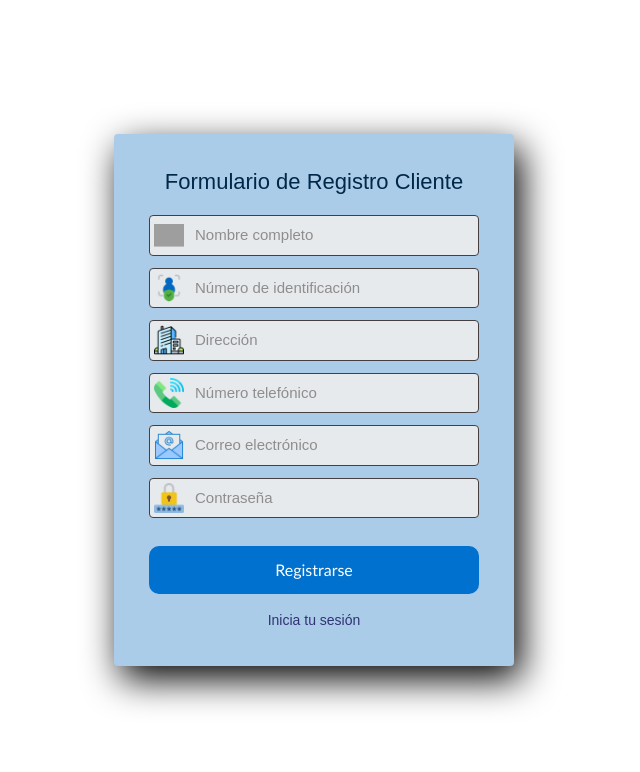
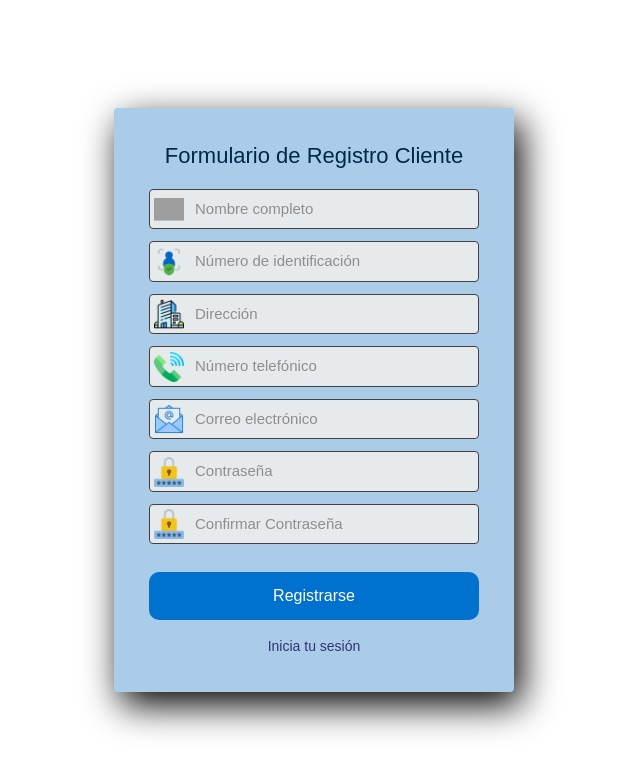
Before and after one commit to ALEJABM0817/TG, a React (Vite) app: page /PersonaNatural in a window 1280 px wide. Shown: the top 772 px of the page, without its empty margins (326-966 px from the left). Built offline with nearby package versions, Linux system fonts and the light colour scheme; grey boxes are pictures that could not be loaded.

Commit message:
enviar datos al backend de registrar usuarios

```diff
--- a/package.json
+++ b/package.json
@@ -10,6 +10,8 @@
     "preview": "vite preview"
   },
   "dependencies": {
+    "axios": "^1.7.2",
+    "formik": "^2.4.6",
     "react": "^18.2.0",
     "react-dom": "^18.2.0",
     "react-router-dom": "^6.21.2",
--- /dev/null
+++ b/src/api/usuarios.api.js
@@ -0,0 +1,4 @@
+import axios from "axios";
+
+export const createUsuario = async (usuario) =>
+    await axios.post("http://localhost:4000/user", usuario);
--- a/src/auth/pages/PersonaNatural.jsx
+++ b/src/auth/pages/PersonaNatural.jsx
@@ -1,51 +1,147 @@
-import Usuario from "../../assets/images/icons/datos-del-usuario.png"
-import Facial from "../../assets/images/icons/id-facial.png"
-import Ubicacion from "../../assets/images/icons/edificio-de-oficinas.png"
-import Phone from "../../assets/images/icons/phone.png"
-import Email from "../../assets/images/icons/email.png"
-import Candado from "../../assets/images/icons/candado.png"
-import { Link } from "react-router-dom"
+import Usuario from "../../assets/images/icons/datos-del-usuario.png";
+import Facial from "../../assets/images/icons/id-facial.png";
+import Ubicacion from "../../assets/images/icons/edificio-de-oficinas.png";
+import Phone from "../../assets/images/icons/phone.png";
+import Email from "../../assets/images/icons/email.png";
+import Candado from "../../assets/images/icons/candado.png";
+import { Link } from "react-router-dom";
+import { Form, Formik } from "formik";
+import { createUsuario } from "../../api/usuarios.api";
 export const PersonaNatural = () => {
   return (
     <div className="form-register-container">
       <section className="form-Register">
         <h4>Formulario de Registro Cliente</h4>
+        <Formik
+          initialValues={{
+            nombre: "",
+            cedula: "",
+            direccion: "",
+            telefono: "",
+            email: "",
+            password: "",
+            password2: ""
+          }}
 
+          onSubmit={async (values) => {
+            const {password, password2} = values;
+            const isEmpty = Object.values(values).some(x => (x === ''));
+
+            if (isEmpty) {
+                return console.log("todos los campos son obligatorios")
+            }
+
+            if (password !== password2) {
+                return console.log("las constraseñas no coinciden")
+            }
+
+            try {
+                const response = await createUsuario(values);
+                console.log(response)
+            } catch (error) {
+                console.log(error)
+            }
+          }}
+        >
+          {({handleChange, handleSubmit}) => (
+            <Form
+                onSubmit={handleSubmit}
+            >
               <div className="container-input">
                 <img src={Usuario} alt="Icono de datos del usuario" />
-          <input className="controls" type="text" name="Nombre Completo" id="nombre" placeholder="Nombre completo" />
+                <input
+                  className="controls"
+                  type="text"
+                  name="nombre"
+                  id="nombre"
+                  placeholder="Nombre completo"
+                  onChange={handleChange}
+                />
               </div>
 
               <div className="container-input">
                 <img src={Facial} alt="Icono de ID facial" />
-          <input className="controls" type="number" name="C.C" id="idC" placeholder="Número de identificación" />
+                <input
+                  className="controls"
+                  type="number"
+                  name="cedula"
+                  id="cedula"
+                  placeholder="Número de identificación"
+                  onChange={handleChange}
+                />
               </div>
 
               <div className="container-input">
                 <img src={Ubicacion} alt="Icono de la dirección" />
-          <input className="controls" type="text" name="ubi" id="dirección" placeholder="Dirección" />
+                <input
+                  className="controls"
+                  type="text"
+                  name="direccion"
+                  id="direccion"
+                  placeholder="Dirección"
+                  onChange={handleChange}
+                />
               </div>
 
               <div className="container-input">
                 <img src={Phone} alt="Icono del telefono" />
-          <input className="controls" type="number" name="phone" id="telefono" placeholder="Número telefónico" />
+                <input
+                  className="controls"
+                  type="number"
+                  name="telefono"
+                  id="telefono"
+                  placeholder="Número telefónico"
+                  onChange={handleChange}
+                />
               </div>
 
               <div className="container-input">
                 <img src={Email} alt="Icono de correo electrónico" />
-          <input className="controls" type="email" name="Correo" id="correo" placeholder="Correo electrónico" />
+                <input
+                  className="controls"
+                  type="email"
+                  name="email"
+                  id="correo"
+                  placeholder="Correo electrónico"
+                  onChange={handleChange}
+                />
               </div>
 
               <div className="container-input">
                 <img src={Candado} alt="Icono de candado" />
-          <input className="controls" type="password" name="Contraseña" id="contraseña" placeholder="Contraseña" />
+                <input
+                  className="controls"
+                  type="password"
+                  name="password"
+                  id="password"
+                  placeholder="Contraseña"
+                  onChange={handleChange}
+                />
               </div>
 
-        <input className="buttons" type="submit" value="Registrarse" />
+              <div className="container-input">
+                <img src={Candado} alt="Icono de candado" />
+                <input
+                  className="controls"
+                  type="password"
+                  name="password2"
+                  id="password"
+                  placeholder="Confirmar Contraseña"
+                  onChange={handleChange}
+                />
+              </div>
 
+              <button className="buttons" type="submit" value="Registrarse">
+                Registrarse
+              </button>
 
-        <p><Link to="/login">Inicia tu sesión</Link></p>
+              <p>
+                <Link to="/login">Inicia tu sesión</Link>
+              </p>
+            </Form>
+          )}
+        </Formik>
       </section>
     </div>
   );
-}
+};
```
Also changed, not shown: 2 other files (tests, documents, lock files or other folders). Lines whose indentation alone changed are shown as unchanged.
